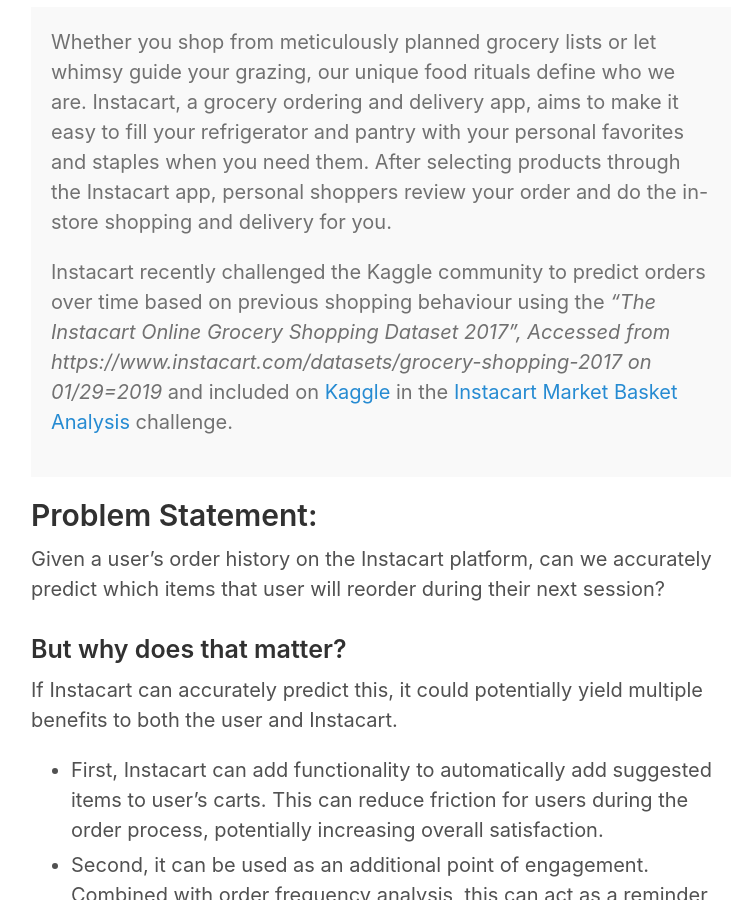
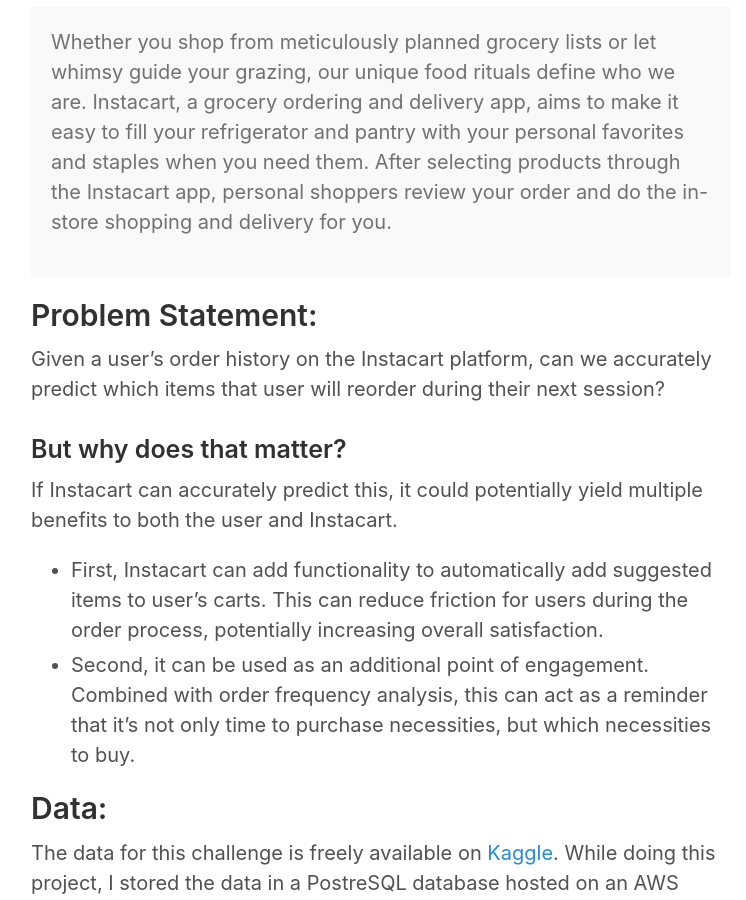
Before and after one commit to keith12345/keith12345.github.io, a Jekyll site: the page built from _posts/2019-02-12-InstaClassification.md, in a window 1280 px wide and 900 px high, scrolled down 306 px. Shown: the whole window, without its empty margins (259-1005 px from the left). Built offline with Jekyll 4.4.1, drawn with Linux system fonts in a browser that asks for light colours.

Commit message:
Bug fix.

```diff
--- a/_posts/2019-02-12-InstaClassification.md
+++ b/_posts/2019-02-12-InstaClassification.md
@@ -12,9 +12,9 @@ Challenge description stolen shamelessly from Kaggle:
 <p>
 Whether you shop from meticulously planned grocery lists or let whimsy guide your grazing, our unique food rituals define who we are. Instacart, a grocery ordering and delivery app, aims to make it easy to fill your refrigerator and pantry with your personal favorites and staples when you need them. After selecting products through the Instacart app, personal shoppers review your order and do the in-store shopping and delivery for you.
 </p>
-<p>
-Instacart recently challenged the Kaggle community to predict orders over time based on previous shopping behaviour using the <i>“The Instacart Online Grocery Shopping Dataset 2017”, Accessed from https://www.instacart.com/datasets/grocery-shopping-2017 on 01/29=2019</i> and included on <a href="https://www.kaggle.com/">Kaggle</a> in the <a href="https://www.kaggle.com/c/instacart-market-basket-analysis">Instacart Market Basket Analysis</a> challenge.
-</p>
+<!--<p>
+Instacart recently challenged the Kaggle community to predict orders over time based on previous shopping behaviour using the <i>“The Instacart Online Grocery Shopping Dataset 2017”, Accessed from https://www.instacart.com/datasets/grocery-shopping-2017 on 01/29/2019</i> and included on <a href="https://www.kaggle.com/">Kaggle</a> in the <a href="https://www.kaggle.com/c/instacart-market-basket-analysis">Instacart Market Basket Analysis</a> challenge.
+</p>-->
 
 </div>
 
```
